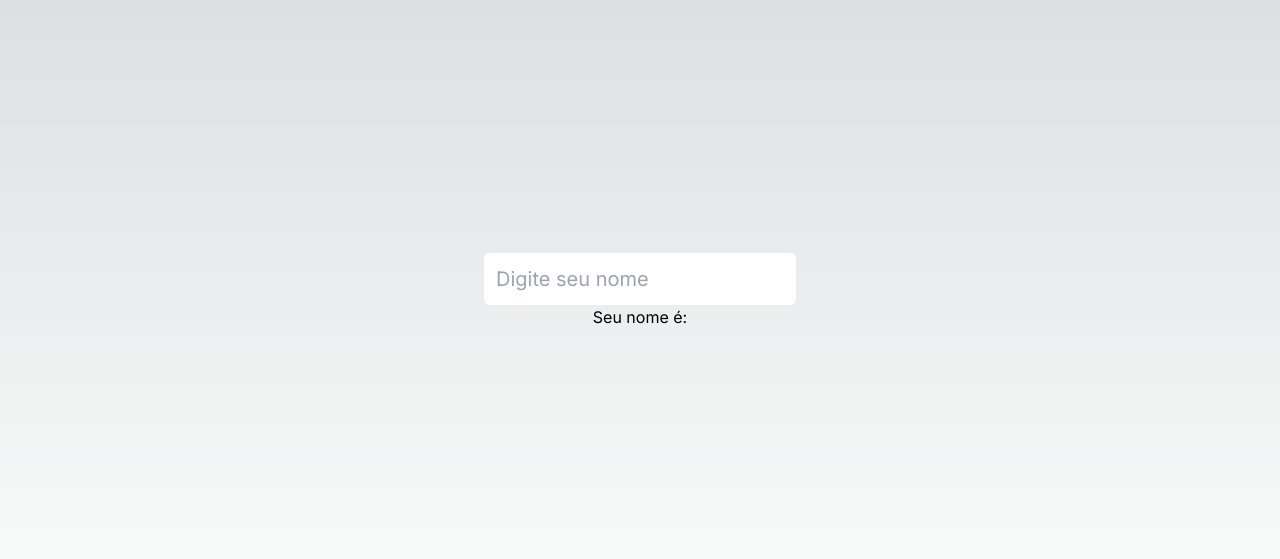
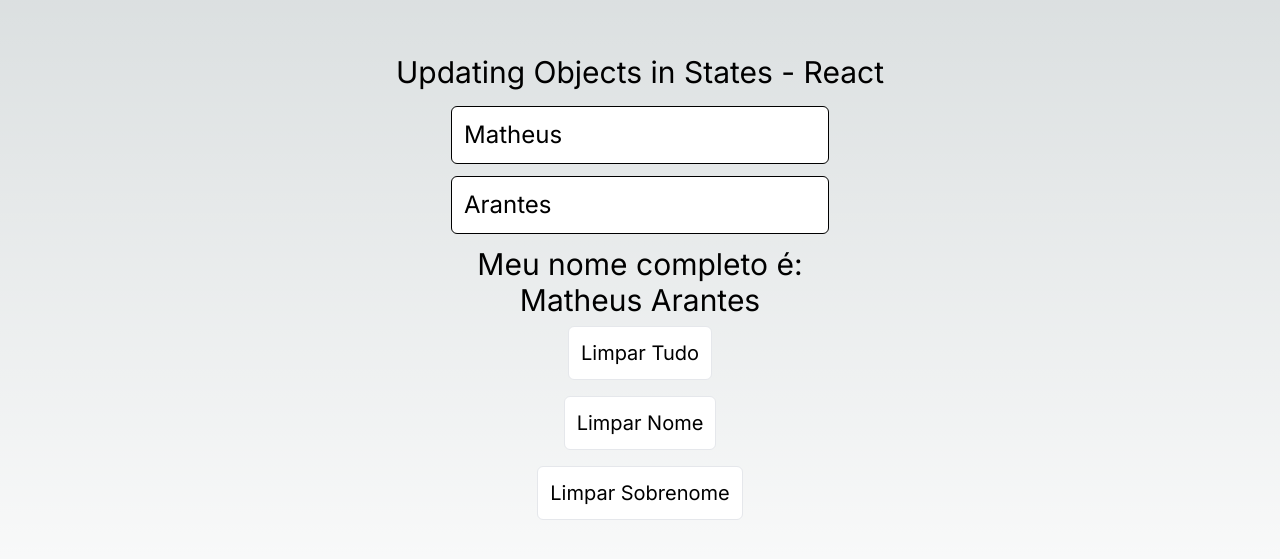
Before and after one commit to Programmerarantes/react02-b7web, a Next.js app: page / in a window 1280 px wide. Shown: the part 109-668 px from the top of the page. Built offline with nearby package versions, Linux system fonts and the light colour scheme.

Commit message:
updating-objects-in-states

```diff
--- a/src/app/page.tsx
+++ b/src/app/page.tsx
@@ -1,21 +1,44 @@
 "use client"
 
+import { Person } from "@/types/Person"
 import { useState } from "react"
 
 const Page = () => {
+  const [fullName, setFullName] = useState<Person>({ name: 'Matheus', lastName: 'Arantes' })
 
-  const [nameInput, setNameInput] = useState('')
+  const handleClearBtn = () => {
+    setFullName({name: '', lastName: ''})
+  }
+  const handleClearName = () => {
+    setFullName({...fullName, name: ''})
+  }
+  const handleClearLastName = () => {
+    setFullName({...fullName, lastName: ''})
+  }
 
   return (
-    <div className="w-screen h-screen flex flex-col justify-center items-center">
+    <div className="w-screen h-screen flex flex-col justify-center items-center text-3xl">
+      <h1 className="mb-4">Updating Objects in States - React</h1>
       <input
         type="text"
-        className="border-black p-3 text-xl text-black rounded-md"
-        placeholder="Digite seu nome"
-        value={nameInput}
-        onChange={e => setNameInput(e.target.value)}
+        placeholder="Nome"
+        className="border border-black p-3 text-2xl text-black rounded-md mb-3"
+        value={fullName.name}
+        onChange={e => setFullName({...fullName, name: e.target.value})}
       />
-      <p>Seu nome é: {nameInput}</p>
+      <input
+        type="text"
+        placeholder="Sobrenome"
+        className="border border-black p-3 text-2xl text-black rounded-md mb-3"
+        value={fullName.lastName}
+        onChange={e => setFullName({...fullName, lastName: e.target.value})}
+      />
+      <p>Meu nome completo é: </p>
+      <p>{fullName.name} {fullName.lastName}</p>
+
+      <button onClick={handleClearBtn} className="border bg-white text-black rounded-md p-3 m-2 text-xl">Limpar Tudo</button>
+      <button onClick={handleClearName} className="border bg-white text-black rounded-md p-3 m-2 text-xl">Limpar Nome</button>
+      <button onClick={handleClearLastName} className="border bg-white text-black rounded-md p-3 m-2 text-xl">Limpar Sobrenome</button>
     </div>
   )
 }
--- /dev/null
+++ b/src/types/Person.ts
@@ -0,0 +1,4 @@
+export type Person = {
+    name: string
+    lastName: string
+}
```
